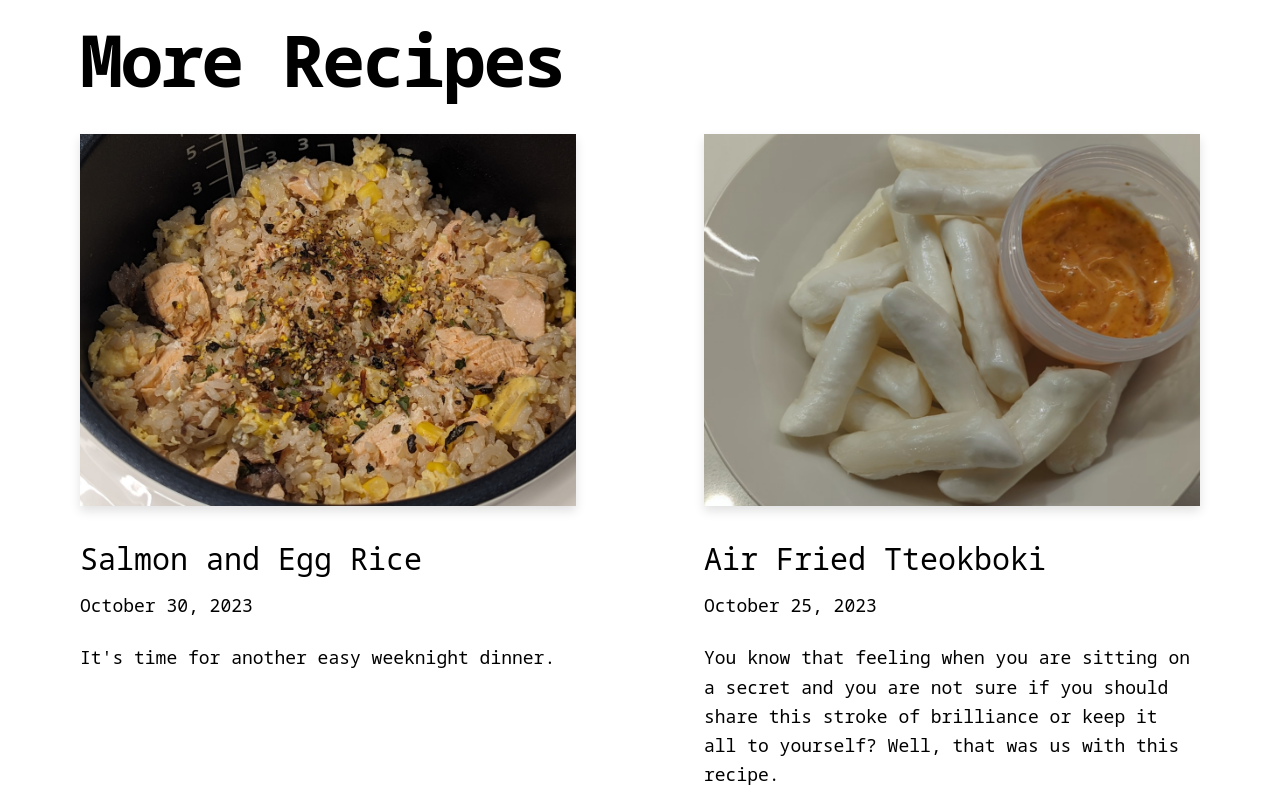
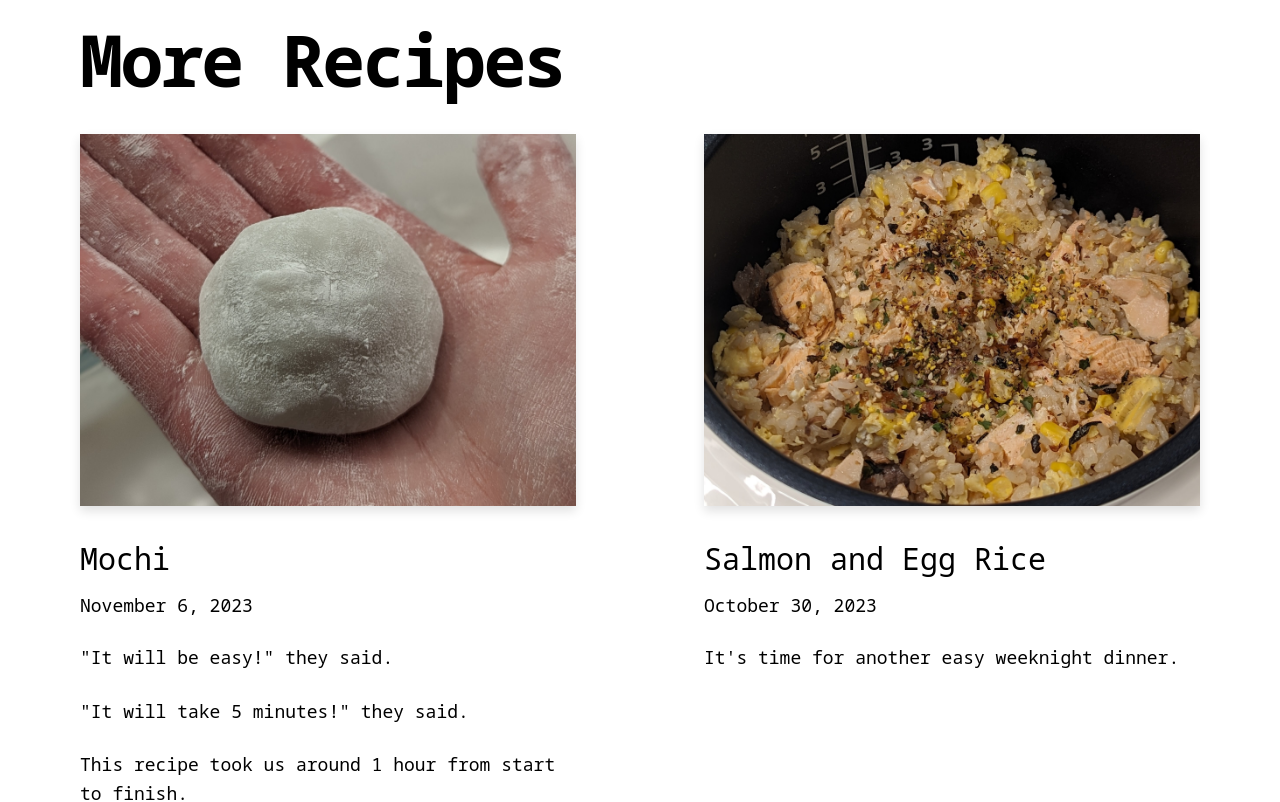
Before and after one commit to brophie2/two-rookie-cooks, a Next.js app: page / in a window 1280 px wide. Shown: the part 1000-1802 px from the top of the page. Built offline with nearby package versions, Linux system fonts and the light colour scheme.

Commit message:
Mochi recipe and add serving quantity to slug

```diff
--- a/_recipes/air-fried-tteokboki.yaml
+++ b/_recipes/air-fried-tteokboki.yaml
@@ -1,7 +1,7 @@
 title: Air Fried Tteokboki
 excerpt: You know that feeling when you are sitting on a secret and you are not sure if you should share this stroke of brilliance or keep it all to yourself? Well, that was us with this recipe.
 coverImage: /assets/recipe/air-fried-tteokboki/cover.png
-date: 2023-10-25T05:35:07.322Z
+date: 2023-10-20
 ogImage: /assets/recipe/air-fried-tteokboki/cover.png
 ingredients:
   - name: Tteokboki
--- a/_recipes/army-stew.yaml
+++ b/_recipes/army-stew.yaml
@@ -1,7 +1,7 @@
 title: Army Stew
 excerpt: It is hopefully one of the last few cold days here in Australia and we had to make this one last time before it gets too hot for soup.
 coverImage: /assets/recipe/army-stew/cover.jpg
-date: 2023-10-15T05:35:07.322Z
+date: 2023-10-15
 ogImage: /assets/recipe/army-stew/cover.jpg
 ingredients:
   - name: silken tofu
--- a/_recipes/chicken-prawn-soup.yaml
+++ b/_recipes/chicken-prawn-soup.yaml
@@ -1,7 +1,7 @@
 title: Chicken and Prawn Soup
 excerpt: This recipe is reminiscent of Ipoh Hor Fun, which is a chicken and prawn soup with thick/wide rice noodles.
 coverImage: /assets/recipe/chicken-prawn-soup/cover.jpg
-date: 2023-10-22T05:35:07.322Z
+date: 2023-10-22
 ogImage: /assets/recipe/chicken-prawn-soup/cover.jpg
 ingredients:
   - name: Prawn shells
--- a/_recipes/garlicky-bread-bites.yaml
+++ b/_recipes/garlicky-bread-bites.yaml
@@ -1,7 +1,7 @@
 title: Garlicky Bread Bites
 excerpt: If you have made a lot of bread before, you might be reading our recipe or watching the video and thinking "wow this looks a lot like focaccia" and you would not be entirely wrong
 coverImage: /assets/recipe/garlicky-bread-bites/cover.jpg
-date: 2023-10-17T05:35:07.322Z
+date: 2023-10-17
 ogImage: /assets/recipe/garlicky-bread-bites/cover.jpg
 ingredients:
   - name: plain flour
--- /dev/null
+++ b/_recipes/mochi.yaml
@@ -0,0 +1,39 @@
+title: Mochi
+excerpt: |
+  "It will be easy!" they said.
+  "It will take 5 minutes!" they said.
+  This recipe took us around 1 hour from start to finish.
+coverImage: /assets/recipe/mochi/cover.jpg
+date: 2023-11-06
+ogImage: /assets/recipe/mochi/cover.jpg
+ingredients:
+  - name: glutinous rice flour
+    quantity:
+      amount: 1
+      unit: cup
+  - name: warm water
+    quantity:
+      amount: 1
+      unit: cup
+  - name: white sugar
+    quantity:
+      amount: 1/3
+      unit: cup
+  - name: Anko paste
+    notes: '(red bean paste)'
+  - name: Corn flour
+serves:
+  Makes around 16 mochi
+method:
+  - Dissolve the sugar into the warm water
+  - Add the glutinous rice flour into a bowl and pour in the sugar water
+  - Combine with a spatula. It will be quite runny at this stage
+  - Microwave the mixture in 1 minute increments at a warm setting (our microwave was set to 600w), stirring well in between, for 3-4 minutes in total
+  - Set aside to cool for roughly 15 minutes
+  - Scoop around 1 tbsp of the mochi and coat thoroughly with corn flour
+  - Pull the dough into a flat circle and put around 1/2 tsp of Anko paste inside. Roll the dough to form a ball again
+  - Dust it again with corn flour and eat
+content: |
+  Today, we were reminded that we are simply 2 rookie home cooks that sometimes have no idea what we are doing in the kitchen. We've been seeing a lot of people making mochi recently and thought we would give it a go as it looked reasonably easy. How wrong we were
+
+  We severely underestimated how sticky the mochi dough is, especially when it is not cooked enough. Make sure that you have plenty of corn starch available and let the dough cool sufficiently, otherwise you will have a sloppy, sticky, runny mess.
--- a/_recipes/ramen-eggs.yaml
+++ b/_recipes/ramen-eggs.yaml
@@ -1,7 +1,7 @@
 title: Ramen Eggs
 excerpt: This is perfect to meal prep. Keeping it in the fridge for a couple of days actually helps the yolk have a more jammy texture.
 coverImage: /assets/recipe/ramen-eggs/cover.jpg
-date: 2023-08-30T05:35:07.322Z
+date: 2023-08-30
 ogImage: /assets/recipe/ramen-eggs/feature.jpg
 ingredients:
   - name: soy sauce
--- a/_recipes/salmon-egg-rice.yaml
+++ b/_recipes/salmon-egg-rice.yaml
@@ -1,7 +1,7 @@
 title: Salmon and Egg Rice
 excerpt: It's time for another easy weeknight dinner.
 coverImage: /assets/recipe/salmon-egg-rice/cover.jpg
-date: 2023-10-30T05:35:07.322Z
+date: 2023-10-30
 ogImage: /assets/recipe/salmon-egg-rice/cover.jpg
 ingredients:
   - name: salmon fillets
--- a/components/recipe-body.tsx
+++ b/components/recipe-body.tsx
@@ -5,13 +5,15 @@ type Props = {
   excerpt: string;
   method: string[];
   ingredients: Ingredient[];
+  serves: string;
 };
 
-const RecipeBody = ({ content, excerpt, method, ingredients }: Props) => {
+const RecipeBody = ({ content, excerpt, method, ingredients, serves }: Props) => {
   return (
     <div className="max-w-2xl mx-auto">
       <Paragraphs paragraphs={excerpt} />
       <Paragraphs paragraphs={content} />
+      <p>{serves}</p>
       <h3>Ingredients</h3>
       <ul>
         {ingredients.map((ingredient, i) => (
@@ -52,7 +54,7 @@ const getQuantityText = (quantity: Quantity): string => {
     return quantityText;
 }
 
-const Paragraphs = ({ paragraphs }: { paragraphs: string }) => (
+export const Paragraphs = ({ paragraphs }: { paragraphs: string }) => (
   <>
     {paragraphs.split("\n").map((paragraph, i) => (
       <p key={i}>{paragraph}</p>
--- a/components/recipe-preview.tsx
+++ b/components/recipe-preview.tsx
@@ -1,6 +1,7 @@
 import DateFormatter from './date-formatter'
 import CoverImage from './cover-image'
 import Link from 'next/link'
+import { Paragraphs } from './recipe-body'
 
 type Props = {
   title: string
@@ -34,7 +35,7 @@ const RecipePreview = ({
       <div className="text-lg mb-4">
         <DateFormatter dateString={date} />
       </div>
-      <p className="text-lg leading-relaxed mb-4">{excerpt}</p>
+      <Paragraphs paragraphs={excerpt} />
     </div>
   )
 }
--- a/lib/api.ts
+++ b/lib/api.ts
@@ -36,6 +36,7 @@ export function getRecipeBySlug(slug: string, fields: string[] = []) {
 export function getAllRecipes(fields: string[] = []) {
   const slugs = getRecipeSlugs();
   const recipes = slugs
+    .filter(slug => !slug.startsWith("_"))
     .map((slug) => getRecipeBySlug(slug, fields))
     // sort recipe by date in descending order
     .sort((recipe1, recipe2) => (recipe1.date > recipe2.date ? -1 : 1));
--- a/pages/recipes/[slug].tsx
+++ b/pages/recipes/[slug].tsx
@@ -66,6 +66,7 @@ export async function getStaticProps({ params }: Params) {
     "ingredients",
     "excerpt",
     "method",
+    "serves"
   ]);
 
   return {
```
Also changed, not shown: _recipes/_template.yaml (added, +13 -0 lines), public/assets/recipe/mochi/cover.jpg (added).
